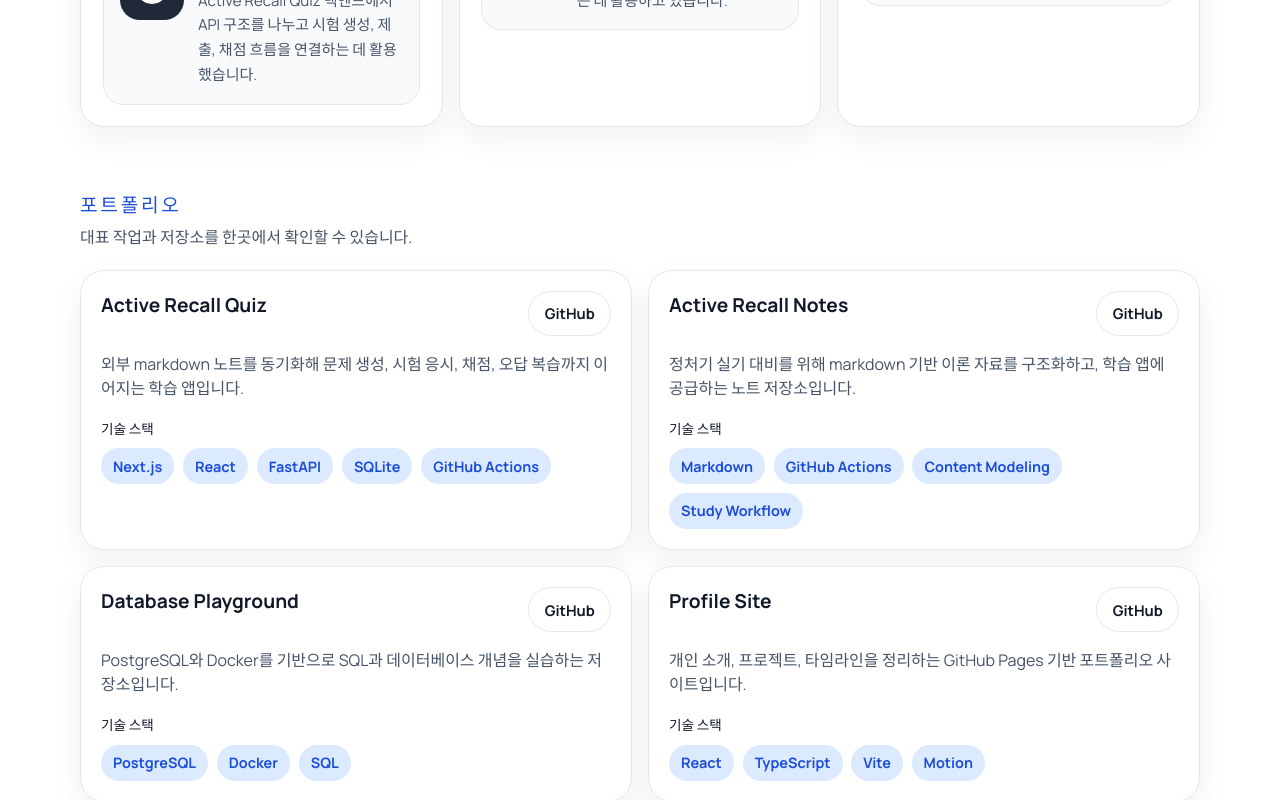
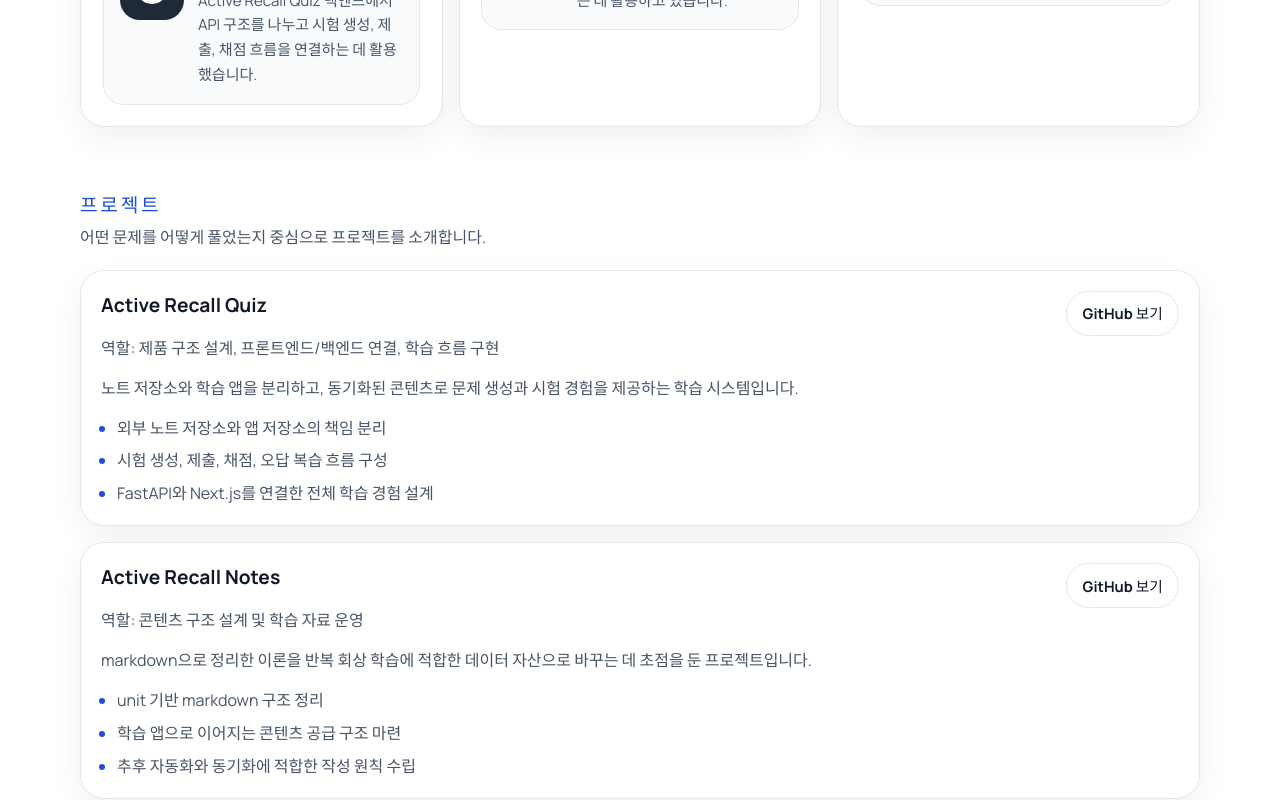
Before and after one commit to InryeolChoi/inchoi.github.io, a React (Vite) app: page / in a window 1280 px wide. Shown: the part 1900-2700 px from the top of the page. Built offline with nearby package versions, Linux system fonts and the light colour scheme.

Commit message:
update : delete portfolio

```diff
--- a/src/App.tsx
+++ b/src/App.tsx
@@ -6,7 +6,6 @@ import { Experience } from "./components/Experience";
 import { Hero } from "./components/Hero";
 import { IntroOverlay } from "./components/IntroOverlay";
 import { LanguageToggle } from "./components/LanguageToggle";
-import { Portfolio } from "./components/Portfolio";
 import { Projects } from "./components/Projects";
 import { Skills } from "./components/Skills";
 import { getLocale } from "./data/siteContent";
@@ -90,7 +89,6 @@ function App() {
         <main className={isExporting ? "pageContent exportMode" : "pageContent"} id="content" ref={cvRef}>
           <Hero locale={locale} />
           <Skills locale={locale} />
-          <Portfolio locale={locale} />
           <Projects locale={locale} />
           <Experience locale={locale} />
           <Education locale={locale} />
--- a/src/components/Portfolio.tsx
+++ /dev/null
@@ -1,50 +0,0 @@
-import { motion } from "motion/react";
-import { useTranslation } from "react-i18next";
-
-import { portfolioItems } from "../data/siteContent";
-import type { Locale } from "../types";
-import { SectionHeading } from "./SectionHeading";
-
-type PortfolioProps = {
-  locale: Locale;
-};
-
-export function Portfolio({ locale }: PortfolioProps) {
-  const { t } = useTranslation();
-
-  return (
-    <section className="contentSection">
-      <SectionHeading id="portfolio" title={t("portfolioTitle")} lead={t("portfolioLead")} />
-      <div className="cardGrid">
-        {portfolioItems.map((item, index) => (
-          <motion.article
-            key={item.title}
-            className="panelCard"
-            initial={{ y: 26, opacity: 0 }}
-            whileInView={{ y: 0, opacity: 1 }}
-            viewport={{ once: true, amount: 0.3 }}
-            transition={{ duration: 0.45, delay: index * 0.08 }}
-          >
-            <div className="cardHeader">
-              <h3>{item.title}</h3>
-              <a href={item.githubUrl} target="_blank" rel="noreferrer">
-                {t("github")}
-              </a>
-            </div>
-            <p>{item.description[locale]}</p>
-            <div className="metaRow">
-              <span className="metaHeading">{t("techStack")}</span>
-              <div className="tagList compact">
-                {item.techStack.map((tech) => (
-                  <span key={tech} className="tag">
-                    {tech}
-                  </span>
-                ))}
-              </div>
-            </div>
-          </motion.article>
-        ))}
-      </div>
-    </section>
-  );
-}
```
